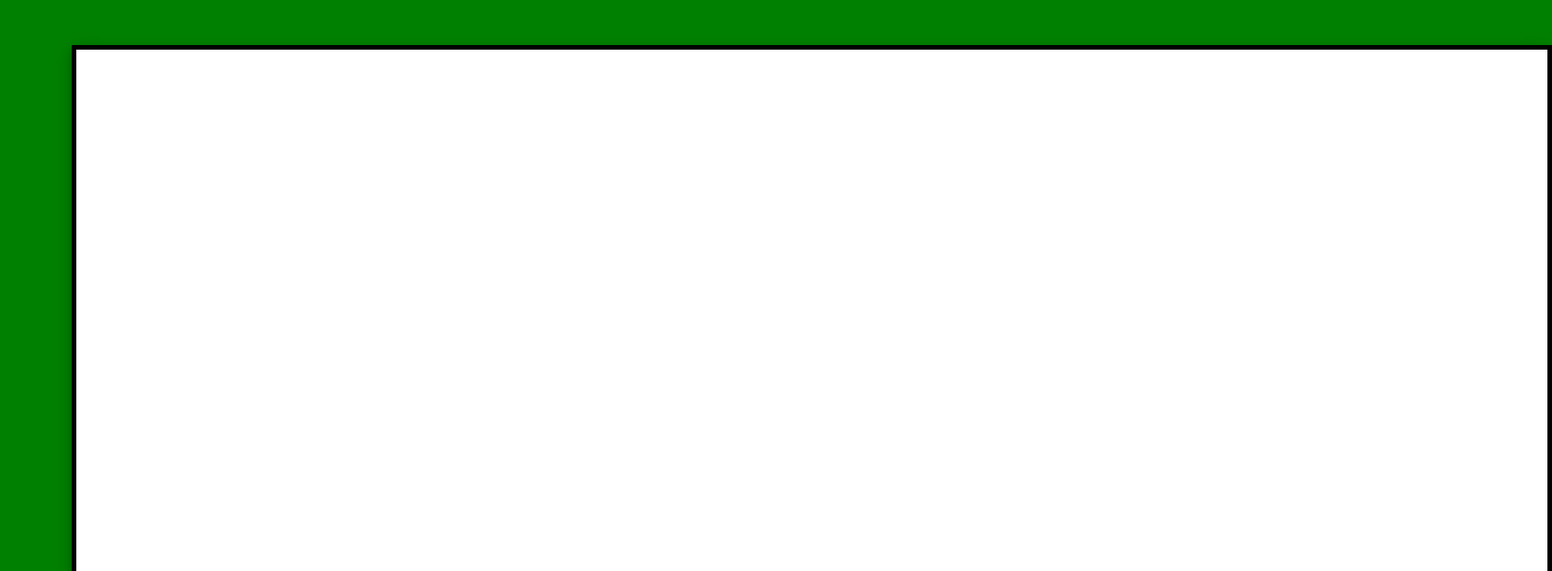
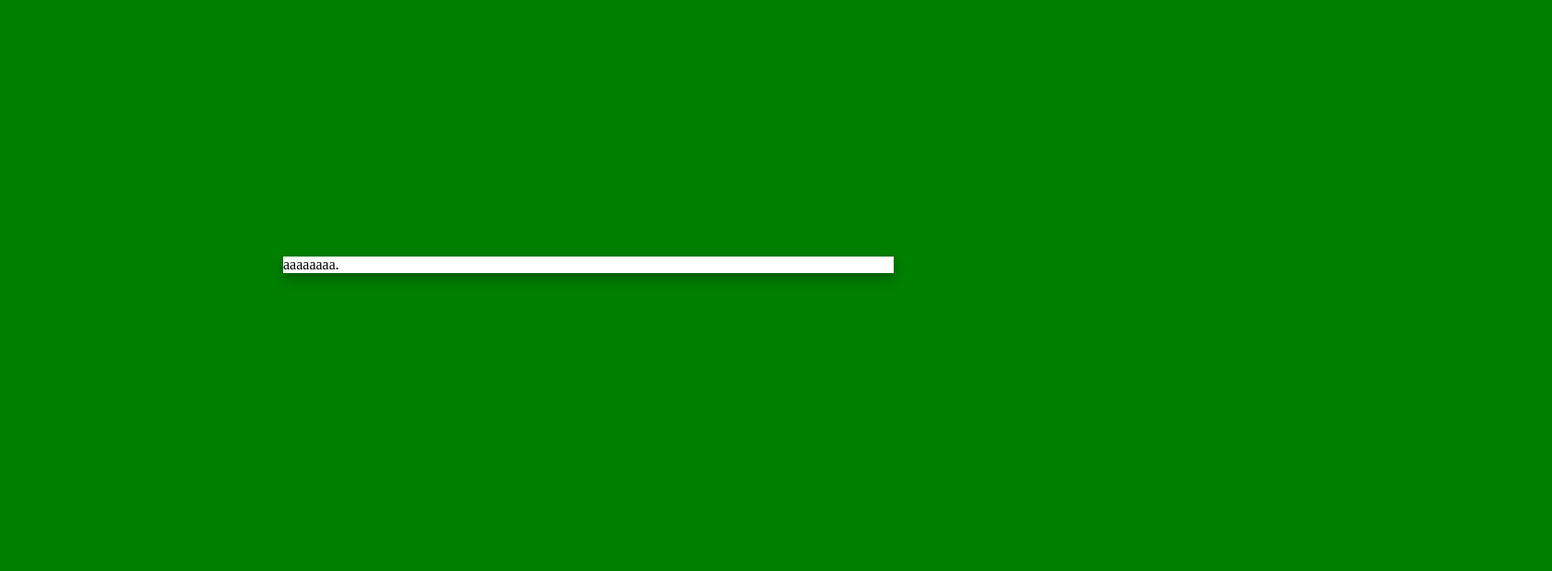
Before and after one commit to Jazsemshrek/YEET, a plain HTML site: page index.html in a window 1280 px wide. Shown: the part 79-700 px from the top of the page at 92% size, 1688 px wide, since content can reach past the window. Drawn offline with Linux system fonts and the light colour scheme.

Commit message:
Update design.css

```diff
--- a/design.css
+++ b/design.css
@@ -2,10 +2,8 @@ body {
    background-color: green;
 }
 div{
-  margin:70px;
-  border-style: solid;
+  margin:300px;
   border-width: 5px;
   box-shadow: 0 4px 8px 0 rgba(0, 0, 0, 0.2), 0 6px 20px 0 rgba(0, 0, 0, 0.19);
   background-color: white;
-  padding: 800px;
 }
```
